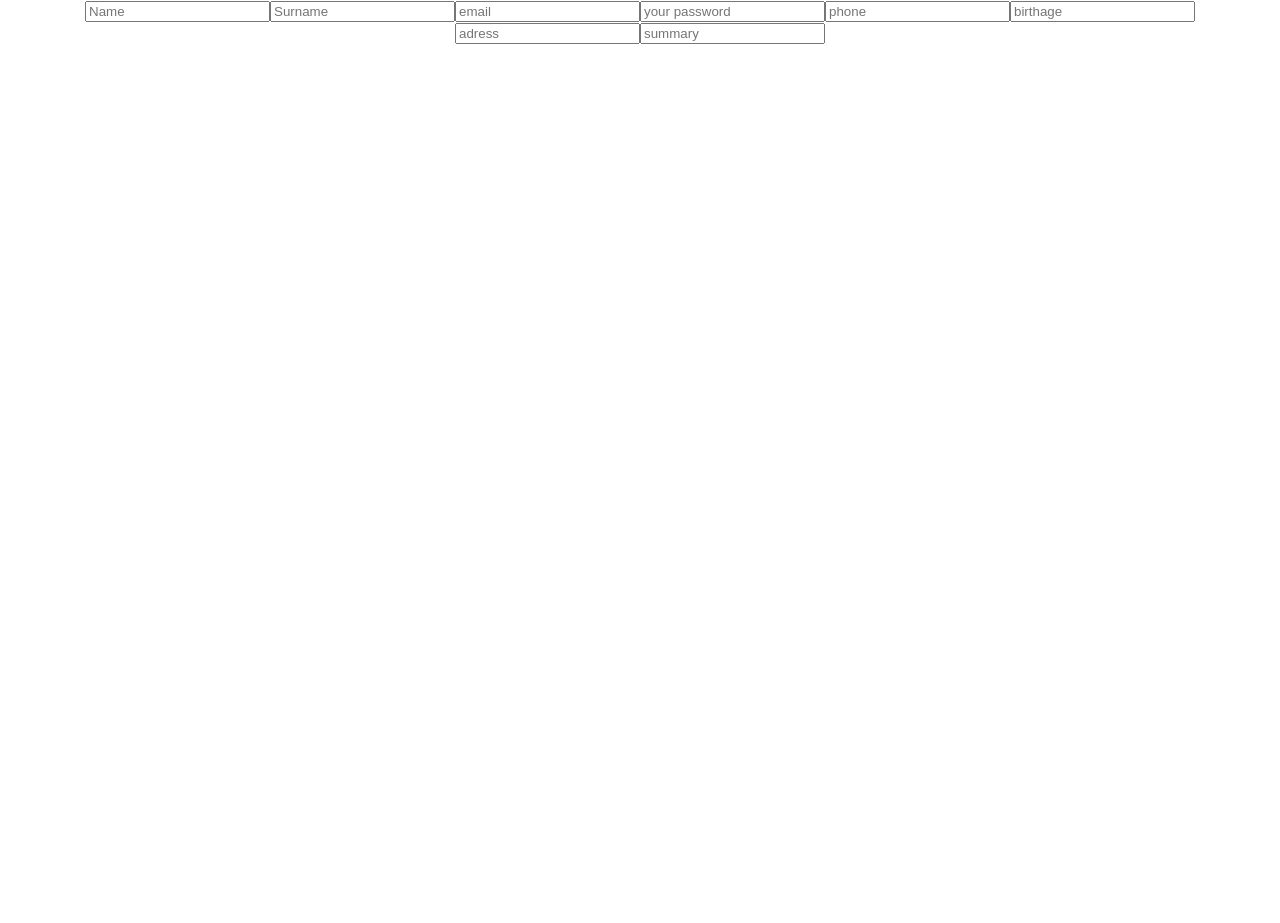
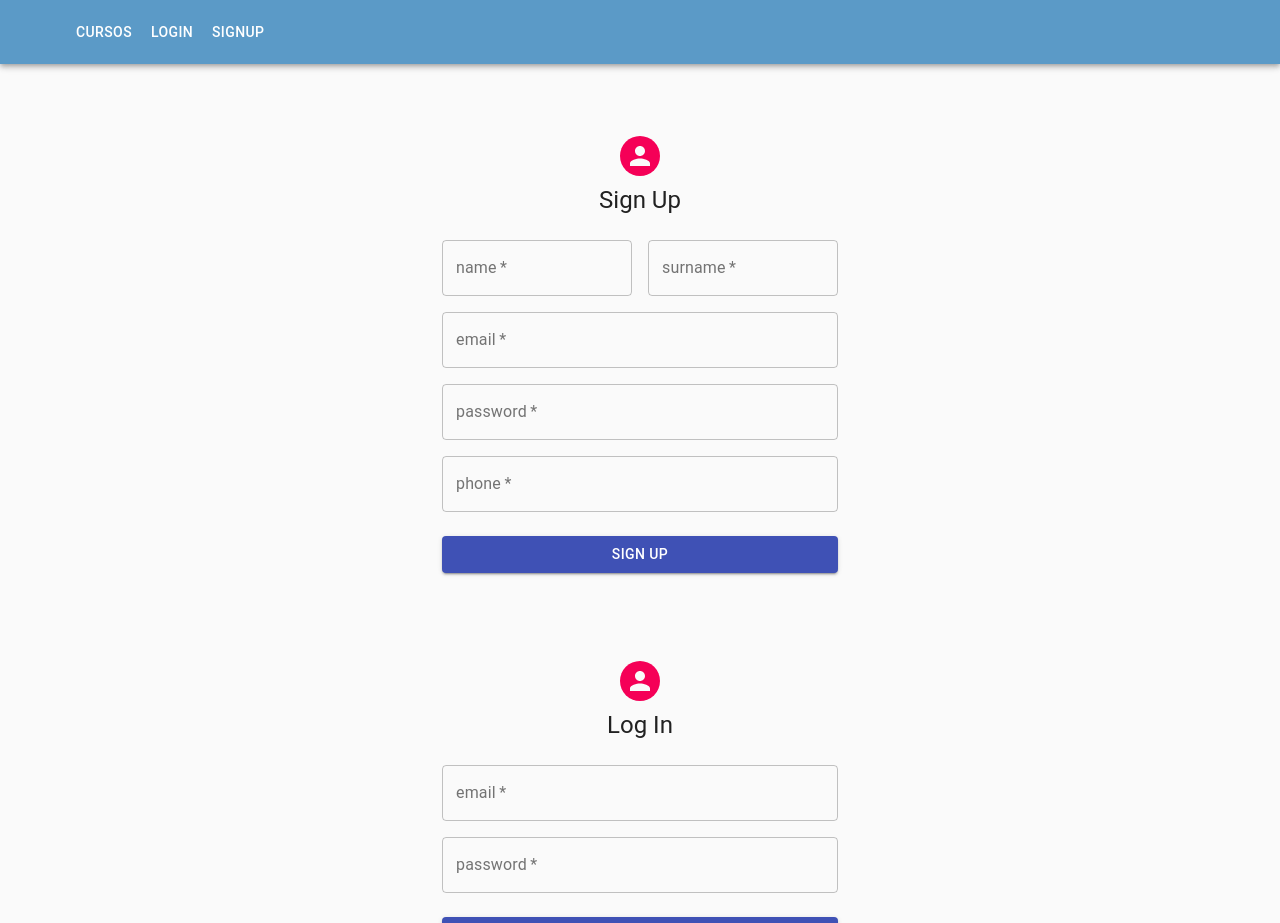
Before and after one commit to LosMataosDelDomingo/perseo-front, a React (Create React App) app: page / in a window 1280 px wide. Shown: the top 923 px of the page. Before the commit the page ends 800 px from the top, so only its background shows below. Built offline with nearby package versions, Linux system fonts and the light colour scheme.

Commit message:
navbar done

```diff
--- a/src/App.js
+++ b/src/App.js
@@ -1,12 +1,18 @@
 import logo from './logo.svg';
 import './App.css';
 
+import Link from '@material-ui/core/Link'
+
 import Signup from './components/signup/Signup'
+import Login from './components/login/Login'
+import Navbar from './components/navbar/Navbar'
 
 function App() {
   return (
     <div className="App">
+      <Navbar />
       <Signup />
+      <Login />
     </div>
   );
 }
--- a/src/components/login/Login.js
+++ b/src/components/login/Login.js
@@ -0,0 +1,121 @@
+import React, { useState } from 'react'
+import UserService from '../../services/user-service'
+
+import Container from '@material-ui/core/Container'
+import CssBaseline from '@material-ui/core/CssBaseline'
+import FormControlLabel from '@material-ui/core/FormControlLabel'
+import Box from '@material-ui/core/Box'
+import Grid from '@material-ui/core/Grid'
+import Link from '@material-ui/core/Link'
+import Button from '@material-ui/core/Button'
+import TextField from '@material-ui/core/TextField'
+import { makeStyles } from '@material-ui/core'
+import Avatar from '@material-ui/core/Avatar'
+import Typography from '@material-ui/core/Typography'
+
+
+
+
+const useStyles = makeStyles((theme) => ({
+    avatar: {
+        margin: theme.spacing(1),
+        backgroundColor: theme.palette.secondary.main
+    },
+    paper: {
+        marginTop: theme.spacing(8),
+        display: 'flex',
+        flexDirection: 'column',
+        alignItems: 'center'
+    },
+    form: {
+        width: '100%',
+        marginTop: theme.spacing(3)
+    },
+    submit: {
+        margin: theme.spacing(3, 0, 2)
+    }
+}))
+
+
+
+const Login = () => {
+
+
+    const[email, setEmail] = useState('')
+    const[password, setPassword] = useState('')
+    const [message, setMessage] = useState('')
+
+
+    const onChangeEmail = (e) => {
+        const email = e.target.value
+        setEmail(email)
+    }
+    const onChangePassword = (e) => {
+        const password = e.target.value
+        setPassword(password)
+    }
+
+    const handleSignUp = (e) => {
+        e.preventDefault()
+        setMessage('')
+    }
+
+const classes = useStyles()
+
+    return (
+        <Container component='main' maxWidth='xs'>
+            <CssBaseline />
+            <div className={classes.paper}>
+                <Avatar className={classes.avatar}/>
+                <Typography component='h1' variant='h5'>
+                    Log In
+                </Typography>
+                <form className={classes.form} action={handleSignUp}>
+
+                    <Grid container spacing={2}>
+
+                        <Grid item xs={12}>
+                            <TextField
+                        type="text"
+                        name='email'
+                        value={email}
+                        onChange={e => onChangeEmail(e)}
+                        placeholder="email"
+                        variant="outlined"
+                        required
+                        label="email"
+                        id="email"
+                        fullWidth
+                            />
+                        </Grid>
+                        <Grid item xs={12}>
+                            <TextField
+                        type="password"
+                        name='password'
+                        value={password}
+                        onChange={e => onChangePassword(e)}
+                        placeholder="your password"
+                        variant="outlined"
+                        required
+                        label="password"
+                        id="password"
+                        fullWidth
+                            />
+                        </Grid>
+                    </Grid>
+                    <Button
+                    type='submit'
+                    fullWidth
+                    variant='contained'
+                    color='primary'
+                    className={classes.submit}
+                    >
+                        Log In
+                    </Button>
+                </form>
+            </div>
+        </Container>
+    )
+}
+
+export default Login
--- /dev/null
+++ b/src/components/navbar/Navbar.js
@@ -0,0 +1,57 @@
+import React from 'react'
+
+import Container from '@material-ui/core/Container'
+import CssBaseline from '@material-ui/core/CssBaseline'
+import FormControlLabel from '@material-ui/core/FormControlLabel'
+import Box from '@material-ui/core/Box'
+import Grid from '@material-ui/core/Grid'
+import Link from '@material-ui/core/Link'
+import Button from '@material-ui/core/Button'
+import TextField from '@material-ui/core/TextField'
+import { makeStyles } from '@material-ui/core'
+import Avatar from '@material-ui/core/Avatar'
+import Typography from '@material-ui/core/Typography'
+import AppBar from '@material-ui/core/AppBar'
+import Toolbar from '@material-ui/core/Toolbar'
+import IconButton from '@material-ui/core/IconButton'
+import MenuIcon from '@material-ui/core/MenuItem'
+
+const useStyles = makeStyles((theme) => ({
+    menuButton: {
+        marginRigth: theme.spacing(2)
+    },
+    title: {
+        flexGrow: 1
+    },
+    root: {
+        flexGrow: 1,
+    },
+    navbar: {
+        background: '#5B9AC7'
+    }
+}))
+
+const Navbar = () => {
+    const classes = useStyles()
+    return(
+            <div className={classes.root}>
+                <AppBar position='static' className={classes.navbar}>
+                    <Toolbar>
+                        <IconButton
+                            edge='start'
+                            color='inherit'
+                            aria-label='menu'
+                            className={classes.menuButton}
+                            >
+                            <MenuIcon />
+                            </IconButton>
+                                <Button color='inherit'>Cursos</Button>
+                                <Button color='inherit'>Login</Button>
+                                <Button color='inherit'>SignUp</Button>
+                    </Toolbar>
+                </AppBar>
+            </div>
+    )
+}
+
+export default Navbar
--- a/src/components/signup/Signup.js
+++ b/src/components/signup/Signup.js
@@ -1,5 +1,42 @@
 import React, { useState } from 'react'
 import UserService from '../../services/user-service'
+
+import Container from '@material-ui/core/Container'
+import CssBaseline from '@material-ui/core/CssBaseline'
+import FormControlLabel from '@material-ui/core/FormControlLabel'
+import Box from '@material-ui/core/Box'
+import Grid from '@material-ui/core/Grid'
+import Link from '@material-ui/core/Link'
+import Button from '@material-ui/core/Button'
+import TextField from '@material-ui/core/TextField'
+import { makeStyles } from '@material-ui/core'
+import Avatar from '@material-ui/core/Avatar'
+import Typography from '@material-ui/core/Typography'
+
+
+
+
+const useStyles = makeStyles((theme) => ({
+    avatar: {
+        margin: theme.spacing(1),
+        backgroundColor: theme.palette.secondary.main
+    },
+    paper: {
+        marginTop: theme.spacing(8),
+        display: 'flex',
+        flexDirection: 'column',
+        alignItems: 'center'
+    },
+    form: {
+        width: '100%',
+        marginTop: theme.spacing(3)
+    },
+    submit: {
+        margin: theme.spacing(3, 0, 2)
+    }
+}))
+
+
 
 const Signup = () => {
 
@@ -51,67 +88,144 @@ const Signup = () => {
         setMessage('')
     }
 
+const classes = useStyles()
+
     return (
-        <div>
-            <form action={handleSignUp}>
-                <input
+        <Container component='main' maxWidth='xs'>
+            <CssBaseline />
+            <div className={classes.paper}>
+                <Avatar className={classes.avatar}/>
+                <Typography component='h1' variant='h5'>
+                    Sign Up
+                </Typography>
+                <form className={classes.form} action={handleSignUp}>
+
+                    <Grid container spacing={2}>
+                        <Grid item xs={12} sm={6}>
+                            <TextField
                         type="text"
                         name='name'
                         value={name}
                         onChange={e => onChangeName(e)}
                         placeholder="Name"
+                        variant="outlined"
+                        autoComplete='fname'
+                        required
+                        label="name"
+                        id="name"
+                        fullWidth
                             />
-                <input
+                        </Grid>
+                        <Grid item xs={12} sm={6}>
+                            <TextField
                                 type="text"
                                 name='surname'
                                 value={surname}
                                 onChange={e => onChangeSurname(e)}
-                placeholder="Surname"
+                                variant="outlined"
+                                required
+                                label="surname"
+                                id="surname"
+                                fullWidth
                             />
-                <input
+                        </Grid>
+                        <Grid item xs={12}>
+                            <TextField
                         type="text"
                         name='email'
                         value={email}
                         onChange={e => onChangeEmail(e)}
                         placeholder="email"
+                        variant="outlined"
+                        required
+                        label="email"
+                        id="email"
+                        fullWidth
                             />
-                <input
+                        </Grid>
+                        <Grid item xs={12}>
+                            <TextField
                         type="password"
                         name='password'
                         value={password}
                         onChange={e => onChangePassword(e)}
                         placeholder="your password"
+                        variant="outlined"
+                        required
+                        label="password"
+                        id="password"
+                        fullWidth
                             />
-                <input
+                        </Grid>
+                        <Grid item xs={12}>
+                            <TextField
                         type="text"
                         name='phone'
                         value={phone}
                         onChange={e => onChangePhone(e)}
                         placeholder="phone"
+                        variant="outlined"
+                        required
+                        label="phone"
+                        id="phone"
+                        fullWidth
                             />
-                <input
+                        </Grid>
+                        {/* <Grid item xs={12}>
+                            <TextField
                         type="text"
                         name='birthage'
                         value={birthAge}
                         onChange={e => onChangeBirth(e)}
                         placeholder="birthage"
+                        variant="outlined"
+                        required
+                        label="birthage"
+                        id="birthage"
+                        fullWidth
                             />
-                <input
+                        </Grid> */}
+                        {/* <Grid item xs={12}>
+                            <TextField
                         type="text"
                         name='adress'
                         value={adress}
                         onChange={e => onChangeAdress(e)}
                         placeholder="adress"
+                        variant="outlined"
+                        required
+                        label="adress"
+                        id="adress"
+                        fullWidth
                             />
-                <input
+                        </Grid> */}
+                        {/* <Grid item xs={12}>
+                            <TextField
                         type="text"
                         name='summary'
                         value={summary}
                         onChange={e => onChangeSummary(e)}
                         placeholder="summary"
+                        variant="outlined"
+                        required
+                        label="summary"
+                        id="summary"
+                        fullWidth
                             />
+                        </Grid> */}
+                    </Grid>
+                    <Button
+                    type='submit'
+                    fullWidth
+                    variant='contained'
+                    color='primary'
+                    className={classes.submit}
+                    >
+                        Sign Up
+                    </Button>
                 </form>
             </div>
+        </Container>
     )
 }
 
```
Also changed, not shown: Component_1perseoLogo.png (added), 1 other file (tests, documents, lock files or other folders). Lines whose indentation alone changed are shown as unchanged.
